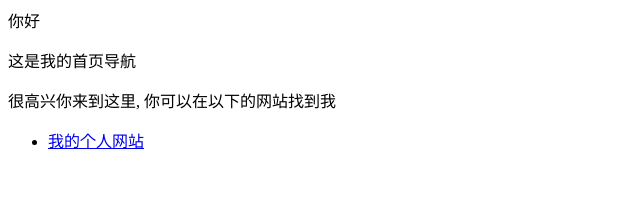
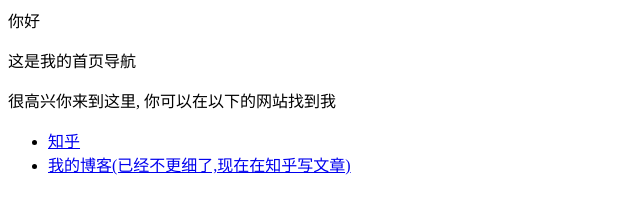
Before and after one commit to GyhMed/GyhMed.github.io, a plain HTML site: page index.html in a window 1280 px wide. Shown: the whole page, without its empty margins (0-640 px from the left). Drawn offline with Linux system fonts and the light colour scheme.

Commit message:
Update index.html

```diff
--- a/index.html
+++ b/index.html
@@ -2,5 +2,6 @@
 <p>这是我的首页导航 </p>
 <p>很高兴你来到这里, 你可以在以下的网站找到我</p>
 <ul>
-  <li> <a href="http://www.gyhmed.xyz">我的个人网站</a> </li>
+  <li> <a href="https://www.zhihu.com/people/AJLoveChina">知乎</a> </li>
+  <li> <a href="http://hejie.nigeerhuo.com">我的博客(已经不更细了,现在在知乎写文章)</a> </li>
 </ul>
```
